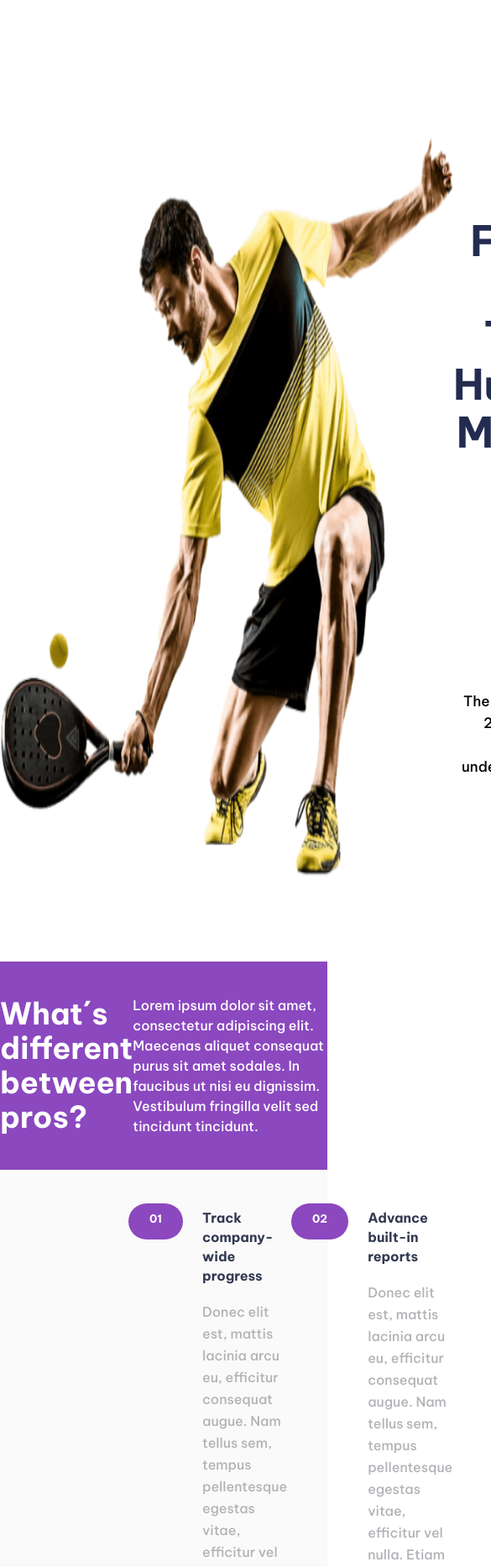
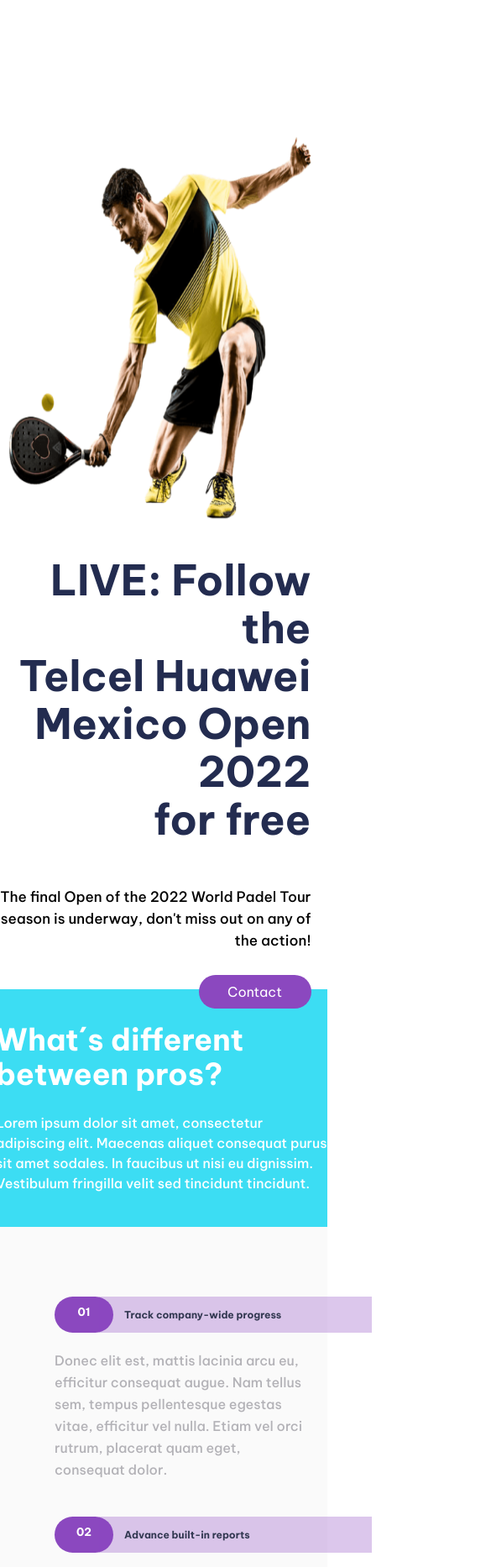
Before and after one commit to ClaudiaLorenaN/Claudia-Lorena-Naranjo-Jaramillo, a plain HTML site: page index.html in a window 390 px wide. Shown: the part 124-1990 px from the top of the page at 84% size, 585 px wide, since content can reach past the window. Drawn offline with Linux system fonts and the light colour scheme.

Commit message:
commit 2

```diff
--- a/css/style.css
+++ b/css/style.css
@@ -59,6 +59,8 @@
     display: flex;
     flex-direction: column;
     align-items: flex-end;
+    width: 40%;
+    height: 461px;
 }
 .first-container-text span{
     display: block;
@@ -78,6 +80,10 @@
     padding-top: 28px;
     padding-bottom: 28px;
 }
+.first-container img{
+    width: 40%;
+    height: 461px;
+}
 
 /******************second container*******************/
 
@@ -89,6 +95,7 @@
     /*height: 168px;
     width: 1440px;*/
     padding: 40px 0px 40px 0px;
+    justify-content: space-around;
 
 }
 .second-container h4{
@@ -96,6 +103,7 @@
     font-weight: 700;
     line-height: 41px;
     color: var(--colorSecundario);
+    width: 30%;
 
 }
 .second-container p{
@@ -103,13 +111,15 @@
     font-weight: 500;
     line-height: 24px;
     color: var(--colorSecundario);
-
+    width: 30%;
 }
 
 /******************third container*******************/
 .third-container{
     padding: 40px 0px 40px 0px;
     background-color: #FAFAFA ;
+    display: flex;
+    flex-direction: column;
 }
 h5{
     height: 43px;
@@ -123,11 +133,19 @@
 .two-containers{
     display: flex;
     padding-bottom: 34px;
-    padding-left: 153px;
+    justify-content: center;
 }
 
 .title-parragraf{
     display: flex;
+    width: 45%;
+    padding-left: 40px;
+}
+
+.title-parragraf.third-container3{
+    display: flex;
+    justify-content: center;
+    align-self: center;
 
 }
 h6{
@@ -148,10 +166,10 @@
     color: #B3B2B7;
 
 }
-.third-container3{
+/*.third-container3{
     padding-left: 455px;
     padding-right: 455px;
-}
+}*/
 
 /**************last container********************/
 
@@ -191,8 +209,12 @@
     flex-direction: column;
     align-items: center;
     height: 220px;
-    width: 445px;
+    width: 30%;
     padding: 21px 15px 17px 27px ;
+
+}
+section article p{
+    color: #B3B2B7
 
 }
 section article img{
@@ -259,13 +281,13 @@
     background-color: #1E1E26;
     padding-top: 54px;
     padding-bottom: 54px;
+    justify-content: space-around;
 
 }
 
 .f-logo-redes{
     display: flex;
     flex-direction: column;
-    padding-left: 170px;
 }
 
 .redes-sociales{
@@ -285,15 +307,12 @@
 
 .first-list-footer li{
     list-style: none;
-    padding-left: 126px;
-    padding-right: 235px;
     padding-bottom: 12px;
 
 }
 
 .second-list-footer li{
     list-style: none;
-    padding-right: 190px;
 
 }
 
@@ -321,19 +340,118 @@
     width: 201px;
     border-radius: 50px;
     padding: 10px;
+    border: none;
 
 }
 .form-copyright button{
     height: 42px;
     width: 63px;
     border-radius: 50px;
+    border: none;
     padding: 10px;
     color: var(--colorSecundario);
     background-color: var(--primario);
 
 }
+.form-copyright{
+    padding-left: 10px;
 
+}
 
 
 
 /*******Responsive******/
+@media screen and (max-width: 480px){
+
+    .first-container{
+        display: flex;
+        flex-direction: column;
+    }
+    .first-container-text {
+        width: 95%;
+    }
+    .first-container img {
+        width: 95%;
+        padding-left: 10px;
+    }
+
+    .third-container {
+        padding-left: 20px;
+    }
+
+    .second-container{
+        display: flex;
+        flex-direction: column;
+        background-color: #3CDDF3;
+
+    }
+    .second-container p, .second-container h4{
+        width: 400px;
+    }
+
+    .second-container h4{
+        padding-bottom: 25px;
+    }
+    .two-containers{
+        display: flex;
+        flex-direction: column;
+        padding-left: 5px;
+    }
+
+
+    .third-container3 {
+        padding-left: 35px;
+        padding-right:5px;
+    }
+
+
+    .title-parragraf h5{
+        position: relative ;
+        bottom: -43px;
+        height: 43px;
+    }
+
+    .title-parragraf h6{
+        position: relative ;
+        right: -53px;
+        background-color:rgba(139, 72, 191, 0.3) ;
+        font-size: 12px;
+        font-weight: 700;
+        line-height: 23px;
+        padding-left: 30px;
+        height: 43px;
+        padding-bottom: 18px;
+        padding-top: 10px;
+
+    }
+    .title-parragraf p{
+        padding-top: 20px;
+        padding-right: 25px;
+        font-size: 16px;
+        font-weight: 500;
+        line-height: 26px;
+
+    }
+
+    .title-parragraf {
+        display: flex;
+        flex-direction: column;
+        width: 100%;
+    }
+
+    .container-best{
+        display: none;
+    }
+
+    section article p{
+        width: 400px;
+    }
+
+    .top-container-footer {
+        display: flex;
+        flex-direction: column;
+    }
+
+
+
+  }
--- a/index.html
+++ b/index.html
@@ -82,7 +82,7 @@
       <section class="last-container-body">
         <h2>Best of the month</h2>
         <div class="last-container">
-          <article >
+          <article class="container-best">
             <img src="imagenes/avatar-sanyo.png" alt="Foto de Sanyo" />
             <h3>Sanyo</h3>
             <p>
@@ -100,7 +100,7 @@
               penatibus et magnis dis parturient montes, nascetur ridiculus mus.
             </p>
           </article>
-          <article>
+          <article class="container-best">
             <img src="imagenes/avatar-navarro.png" alt="Foto de Navarro" />
             <h3>Navarro</h3>
             <p>
```
